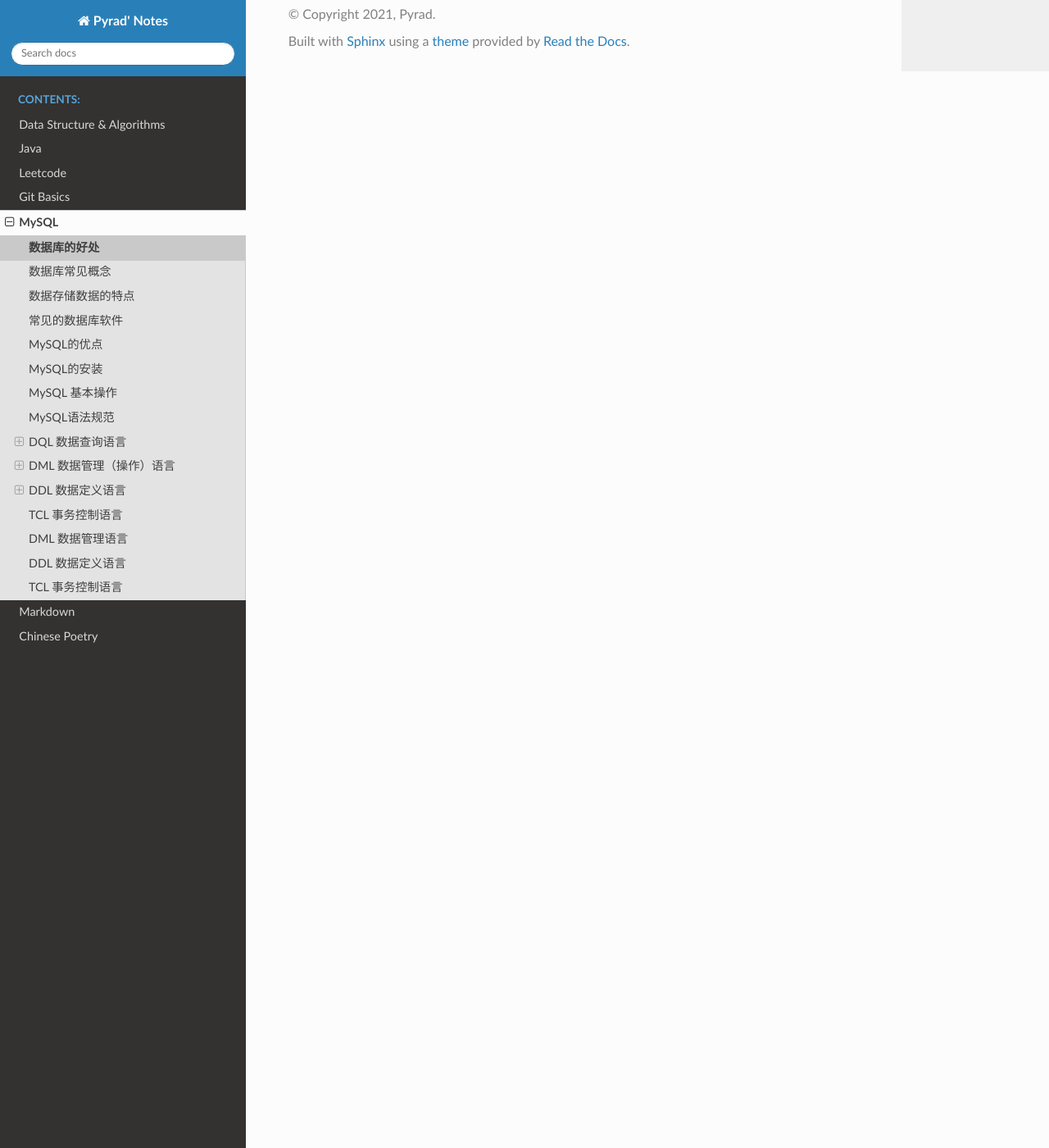
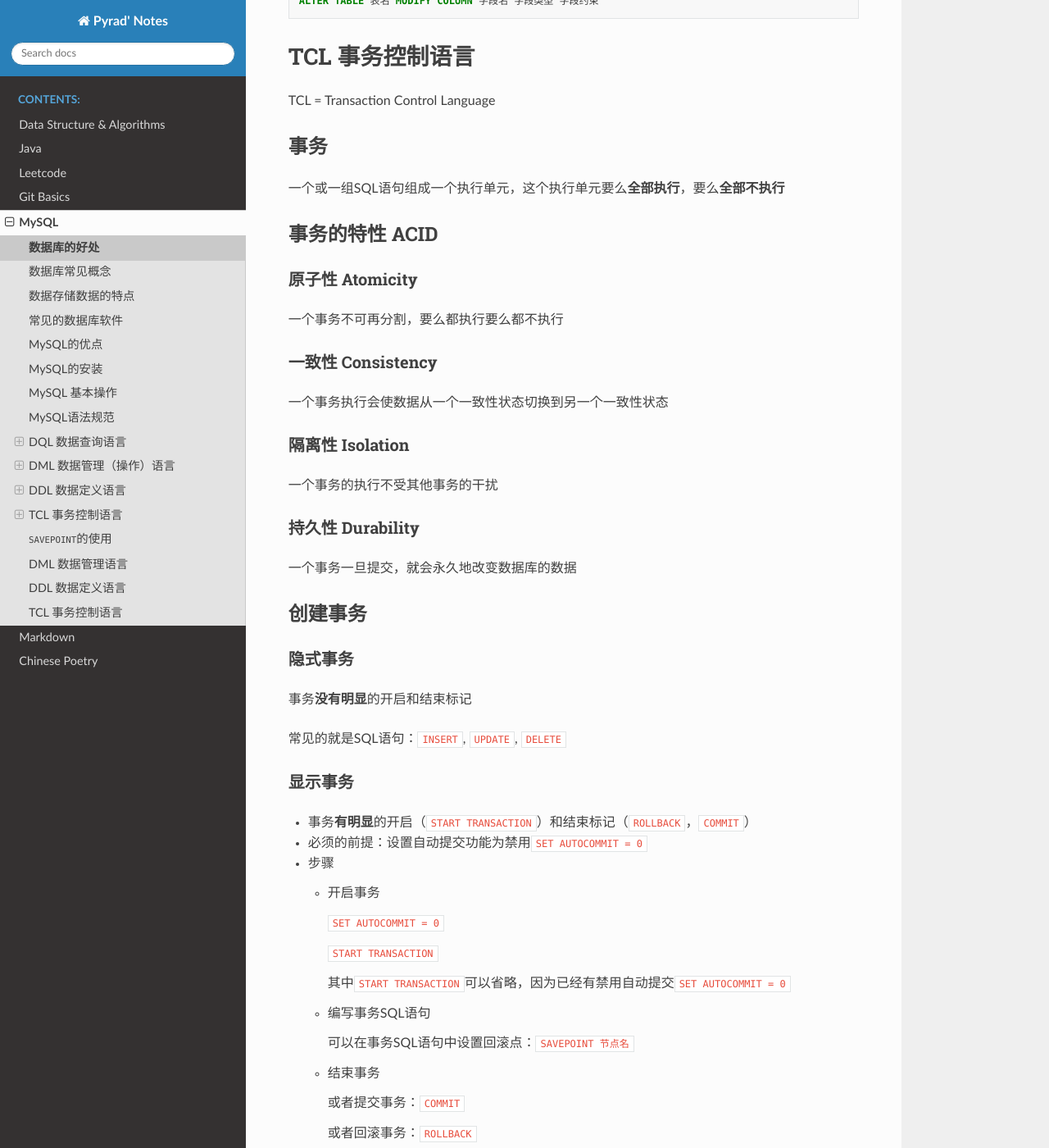
Before and after one commit to Pyrad/pyradnotes, a Sphinx documentation site: the page built from source/MySQL/mysql.md, in a window 1280 px wide and 1400 px high, scrolled down 54669 px. Shown: the whole window at 82% size. Built offline with Sphinx 7.4.7 and the Read the Docs theme 2.0.0, drawn with Linux system fonts in a browser that asks for light colours; some of the changed text lies outside the part shown.

Commit message:
MySQL 2021-08-29 notes (5)

````diff
--- a/source/MySQL/mysql.md
+++ b/source/MySQL/mysql.md
@@ -2282,7 +2282,7 @@
 
 DDL = Data Definition Language
 
-就是库和表的管理
+**就是库和表的管理**
 
 
 
@@ -2290,7 +2290,8 @@
 
 - 库的管理：**创建、修改和删除**
 - 表的管理：**创建、修改和删除**
-- 对应的数据类型
+- 对应的**数据类型**
+- 对应的**类型约束**
 
 
 
@@ -2873,9 +2874,47 @@
 
 
 
-
-
-
+## 标识列
+
+又称**自增长列**
+
+### 含义
+
+不用手动插入值，系统提供默认的序列值
+
+### 特点
+
+- 标识列不一定要和主键搭配，但要求是一个`KEY`
+- 一个表**最多有一个标识列**
+- 标识列的类型只能是**数值型**
+- 标识列可以通过**`SET auto_increment_increment = 3`来设置步长**
+- 标识列可以通过**手动插入值来设置起始值**
+
+### 语法
+
+#### 创建表时设置自增长列
+
+```mysql
+CREATE TABLE 表名(
+    字段名 字段类型 字段约束 AUTO_INCREMENT
+);
+```
+
+#### 修改表时设置自增长列
+
+即使用`MODIFY`修改字段约束的语法，只是后面**加上`AUTO_INCREMENT`**
+
+```mysql
+ALTER TABLE 表名 MODIFY COLUMN 字段名 字段类型 字段约束 AUTO_INCREMENT
+```
+
+#### 删除自增长列
+
+即使用`MODIFY`修改字段约束的语法，只是后面**去掉`AUTO_INCREMENT`**
+
+```mysql
+ALTER TABLE 表名 MODIFY COLUMN 字段名 字段类型 字段约束
+```
 
 
 
@@ -2887,17 +2926,193 @@
 
 
 
-幻读一般就是针对插入（```INSERT```）的
-
-
-
-
-
-
-
-
-
-
+## 事务
+
+一个或一组SQL语句组成一个执行单元，这个执行单元要么**全部执行**，要么**全部不执行**
+
+
+
+## 事务的特性 ACID
+
+### 原子性 Atomicity
+
+一个事务不可再分割，要么都执行要么都不执行
+
+### 一致性 Consistency
+
+一个事务执行会使数据从一个一致性状态切换到另一个一致性状态
+
+### 隔离性 Isolation
+
+一个事务的执行不受其他事务的干扰
+
+### 持久性 Durability
+
+一个事务一旦提交，就会永久地改变数据库的数据
+
+
+
+## 创建事务
+
+### 隐式事务
+
+事务**没有明显**的开启和结束标记
+
+常见的就是SQL语句：`INSERT`, `UPDATE`, `DELETE`
+
+### 显示事务
+
+- 事务**有明显**的开启（`START TRANSACTION`）和结束标记（`ROLLBACK`，`COMMIT`）
+
+- 必须的前提：设置自动提交功能为禁用`SET AUTOCOMMIT = 0`
+
+- 步骤
+
+  - 开启事务
+
+    `SET AUTOCOMMIT = 0`
+
+    `START TRANSACTION`
+
+    其中`START TRANSACTION`可以省略，因为已经有禁用自动提交`SET AUTOCOMMIT = 0`
+
+  - 编写事务SQL语句
+
+    可以在事务SQL语句中设置回滚点：`SAVEPOINT 节点名`
+
+  - 结束事务
+
+    或者提交事务：`COMMIT`
+
+    或者回滚事务：`ROLLBACK`
+
+  - 其中
+
+```mysql
+# 开启事务
+SET AUTOCOMMIT = 0
+START TRANSACTION # 可以省略
+
+# 编写事务里的SQL语句(SELECT, INSERT, UPDATE, DELETE)
+# 可以设置回滚节点
+# SAVEPOINT 回滚点名称
+# 最后若要回滚，使用ROLLBACK TO回滚点名称
+SAVEPOINT SP0
+
+# 结束事务
+COMMIT # 提交事务
+ROLLBACK # 回滚事务
+```
+
+
+
+## 并发问题
+
+### 脏读
+
+一个事务读取了其他事务还没有提交的数据，读到的是其他事务**“更新”**的数据
+
+### 不可重复度
+
+一个事务中多次读取，结果不一样
+
+### 幻读
+
+一个事务读取了其他事务还没有提交的数据，只是读到的是 其他事务**“插入”**的数据
+
+幻读一般就是针对插入（`INSERT`）的
+
+### 解决办法
+
+设置相应的隔离级别
+
+
+
+## 事务的隔离级别
+
+|      隔离级别      | (避免)脏读 | (避免)不可重复读 | (避免)幻读 |
+| :----------------: | :--------: | :--------------: | :--------: |
+| `READ UNCOMMITTED` |     N      |        N         |     N      |
+|  `READ COMMITTED`  |   **Y**    |        N         |     N      |
+| `REPEATABLE READ`  |   **Y**    |      **Y**       |     N      |
+|   `SERIALIZABLE`   |   **Y**    |      **Y**       |   **Y**    |
+
+- MySQL中设置隔离级别的语法
+
+```mysql
+SET 【 SESSION | GLOBAL 】 TRANSACTION ISOLATION LEVEL 隔离级别;
+```
+
+如果想设置的范围是`SESSION`，那么`SESSION`就可以省略
+
+- MySQL中查看隔离级别的语法
+
+```mysql
+SELECT @@tx_isolation;
+```
+
+- MySQL默认的隔离级别是`REPEATABLE READ`
+
+
+
+## 示例
+
+- 查看自动提交变量的值
+
+```mysql
+SHOW VARIABLES LIKE 'autocommit';
+```
+
+- 查看MySQL支持的存储引擎（MySQL默认存储引擎是InnoDB）
+
+```mysql
+SHOW ENGINES;
+```
+
+常用的存储引擎有
+
+1. InnoDB（支持事务）
+2. MyISAM（不支持事务）
+3. MEMORY（不支持事务）
+
+
+
+### 事务的使用步骤
+
+```mysql
+#开启事务
+SET autocommit=0;
+START TRANSACTION;
+
+#编写一组事务的语句
+UPDATE account SET balance = 1000 WHERE username='张无忌';
+UPDATE account SET balance = 1000 WHERE username='赵敏';
+
+#结束事务
+commit;
+# ROLLBACK;
+```
+
+
+
+### 事务对`DELETE`和`TRUNCATE`的处理的区别
+
+对`DELETE`可以进行回滚操作
+
+对`TRUNCATE`不能进行回滚操作
+
+
+
+# `SAVEPOINT`的使用
+
+```mysql
+SET autocommit=0;
+START TRANSACTION;
+DELETE FROM account WHERE id=25;
+SAVEPOINT SP0;#设置保存点
+DELETE FROM account WHERE id=28;
+ROLLBACK TO SP0;#回滚到保存点
+```
 
 
 
````
